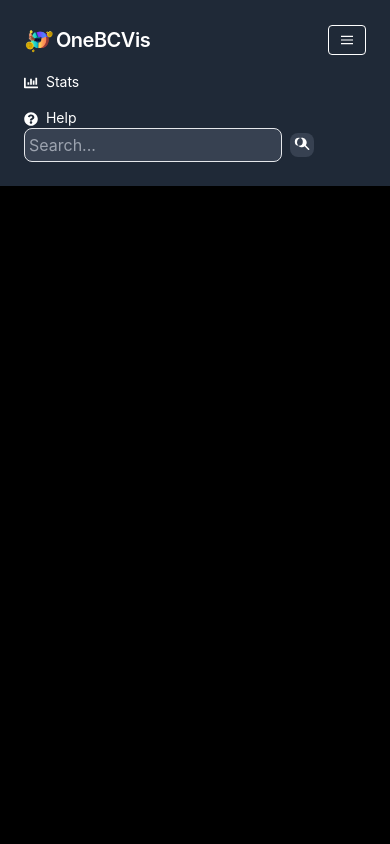
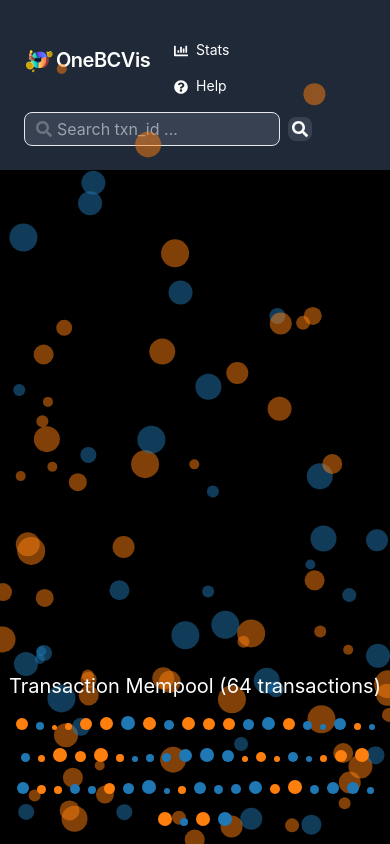
Before and after one commit to ThaminduSathruwan/bc-vercel-front, a React (Create React App) app: page / in a window 390 px wide. Built offline with nearby package versions, Linux system fonts and the light colour scheme.

Commit message:
FRONTEND-3 UI implementation of search box for transaction search and help dialog box

```diff
--- a/src/App.tsx
+++ b/src/App.tsx
@@ -32,6 +32,86 @@ function App() {
   const [transactionData, setTransactionData] = useState<TransactionData | null>(null);
   const [statsData, setStatsData] = useState<StatsData>();
 
+  const renderStatsContent = (statsData: StatsData) => {
+    if (!statsData) {
+      return <div>Loading...</div>;
+    }
+
+    return (
+      <div className="max-w-screen-lg mx-auto px-4">
+        <ul className="mt-4 divide-y divide-gray-400">
+          <li className="py-2 flex flex-wrap sm:flex-nowrap">
+            <span className="w-full sm:w-1/2 font-bold text-right">Transaction Count (Last 1 Hour) :</span>
+            <span className="w-full sm:w-1/2 font-bold">{statsData.transaction_count}</span>
+          </li>
+          <li className="py-2 flex flex-wrap sm:flex-nowrap">
+            <span className="w-full sm:w-1/2 font-bold text-right">Block Count (Last 1 Hour) :</span>
+            <span className="w-full sm:w-1/2 font-bold">{statsData.block_count}</span>
+          </li>
+          <li className="py-2 flex flex-wrap sm:flex-nowrap">
+            <span className="w-full sm:w-1/2 font-bold text-right">Total Transaction Amount (Last 1 Hour) :</span>
+            <span className="w-full sm:w-1/2 font-bold">{statsData.total_tx_amount}</span>
+          </li>
+        </ul>
+        <div className="mt-8">
+          <h2 className="text-lg font-semibold mb-2">Top Miners (Last 1000 Blocks)</h2>
+          <div className="w-full sm:w-64 h-auto mx-auto">
+            <PieChart miners={statsData.miners} />
+          </div>
+        </div>
+      </div>
+    );
+  };
+
+  const renderTransactionContent = (transactionData: TransactionData) => {
+    return (
+      <div>
+        <ul className="mt-4 divide-y divide-gray-400">
+          <li className="py-2 flex flex-wrap sm:flex-nowrap">
+            <span className="w-full sm:w-1/2 font-bold text-right">Transaction ID &nbsp;:</span>
+            <span className="w-full sm:w-1/2 font-bold text-left">&nbsp;&nbsp;{transactionData.txn_id}</span>
+          </li>
+          <li className="py-2 flex flex-wrap sm:flex-nowrap">
+            <span className="w-full sm:w-1/2 font-bold text-right">Transaction Size &nbsp;:</span>
+            <span className="w-full sm:w-1/2 font-bold text-left">&nbsp;&nbsp;{transactionData.txn_size}</span>
+          </li>
+          <li className="py-2 flex flex-wrap sm:flex-nowrap">
+            <span className="w-full sm:w-1/2 font-bold text-right">Transaction Type &nbsp;:</span>
+            <span className="w-full sm:w-1/2 font-bold text-left">&nbsp;&nbsp;{transactionData.txn_type}</span>
+          </li>
+          <li className="py-2 flex flex-wrap sm:flex-nowrap">
+            <span className="w-full sm:w-1/2 font-bold text-right">View More &nbsp;:</span>
+            <a href={`https://etherscan.io/tx/${transactionData.txn_id}`} target="_blank" rel="noopener noreferrer" className="w-full sm:w-1/2 font-bold text-blue-500 hover:underline text-left">&nbsp;&nbsp;View on Etherscan</a>
+          </li>
+        </ul>
+      </div>
+    );
+  }
+
+  const renderHelpContent = () => {
+    return (
+      <div className="max-w-screen-md mx-auto px-4 py-8">
+        <h2 className="text-2xl font-semibold mb-4 text-center">Welcome to the Help Center</h2>
+        <div className="bg-gray-800 border border-gray-100 shadow-md rounded-lg p-6">
+          <h3 className="text-xl font-semibold mb-4 text-white">Getting Started</h3>
+          <p className="mb-4 text-white">To begin exploring the Blockchain Visualizer, simply enter a transaction ID or block hash in the search bar. The visualizer will then display the transaction details or block information, allowing you to interactively explore the blockchain.</p>
+
+          <h3 className="text-xl font-semibold mb-4 text-white">FAQs</h3>
+          <div className="mb-4">
+            <p className="mb-2 text-white"><strong>Q: What blockchain networks does the visualizer support?</strong></p>
+            <p className="mb-4 text-white">A: Our visualizer currently supports popular blockchain networks such as Ethereum and Bitcoin. We're continuously expanding our support to include more networks in the future.</p>
+
+            <p className="mb-2 text-white"><strong>Q: How frequently is the blockchain data updated?</strong></p>
+            <p className="mb-4 text-white">A: The blockchain data displayed in our visualizer is updated in real-time, ensuring that you have access to the latest information.</p>
+          </div>
+
+          <h3 className="text-xl font-semibold mb-4 text-white">Contact Us</h3>
+          <p className="text-white">If you have any further questions or encounter any issues while using our Blockchain Visualizer, please don't hesitate to contact our support team. We're here to help!</p>
+        </div>
+      </div>
+    );
+  }
+
   const openStatsModal = () => {
     const fetchStatsData = async () => {
       try {
@@ -45,38 +125,6 @@ function App() {
 
     fetchStatsData();
   }
-
-const renderStatsContent = (statsData: StatsData) => {
-  if (!statsData) {
-    return <div>Loading...</div>;
-  }
-
-  return (
-    <div className="max-w-screen-lg mx-auto px-4">
-      <ul className="mt-4 divide-y divide-gray-400">
-        <li className="py-2 flex flex-wrap sm:flex-nowrap">
-          <span className="w-full sm:w-1/2 font-bold text-right">Transaction Count (Last 1 Hour):</span>
-          <span className="w-full sm:w-1/2 font-bold">{statsData.transaction_count}</span>
-        </li>
-        <li className="py-2 flex flex-wrap sm:flex-nowrap">
-          <span className="w-full sm:w-1/2 font-bold text-right">Block Count (Last 1 Hour):</span>
-          <span className="w-full sm:w-1/2 font-bold">{statsData.block_count}</span>
-        </li>
-        <li className="py-2 flex flex-wrap sm:flex-nowrap">
-          <span className="w-full sm:w-1/2 font-bold text-right">Total Transaction Amount (Last 1 Hour):</span>
-          <span className="w-full sm:w-1/2 font-bold">{statsData.total_tx_amount}</span>
-        </li>
-      </ul>
-      <div className="mt-8">
-        <h2 className="text-lg font-semibold mb-2">Top Miners (Last 1000 Blocks)</h2>
-        <div className="w-full sm:w-64 h-auto mx-auto">
-          <PieChart miners={statsData.miners} />
-        </div>
-      </div>
-    </div>
-  );
-};
-
 
   const closeStatsModal = () => {
     setIsStatsOpen(false);
@@ -99,17 +147,30 @@ const renderStatsContent = (statsData: StatsData) => {
   }
 
   const handleSetTransactionData = (txnData: TransactionData) => {
-    console.log(txnData);
     setTransactionData(txnData);
     openTransactionModal();
+  }
+
+  const onSearch = (searchQuery: string) => {
+    const fetchTransactionData = async () => {
+            try {
+              const transactonData = await Service.getTransactionData(searchQuery);
+              handleSetTransactionData(transactonData);
+            } catch (error) {
+              console.error(error);
+            }
+        };
+
+    fetchTransactionData();
   }
 
   const ref = React.useRef<StackedCarousel>(null);
 
   return (
     <div className="App bg-black text-white w-screen h-screen"> {/* Use overflow-hidden to prevent scrolling */}
-      <Navbar openStatsModal={openStatsModal} openHelpModal={openHelpModal} />
-      {/* <TransactionStream setTransactionData={handleSetTransactionData}/> */}
+      <Navbar openStatsModal={openStatsModal} openHelpModal={openHelpModal} onSearch={onSearch} />
+      <TransactionStream setTransactionData={handleSetTransactionData}/>
+
       {/* Dialog Boxes */}
       <DialogBoxModal
         isOpen={isStatsOpen}
@@ -123,7 +184,7 @@ const renderStatsContent = (statsData: StatsData) => {
       <DialogBoxModal
         isOpen={isHelpOpen}
         title="Help"
-        body={<div>Help content goes here.</div>}
+        body={renderHelpContent()}
         buttons={[
           { text: "Close", onClick: closeHelpModal },
         ]}
@@ -132,23 +193,7 @@ const renderStatsContent = (statsData: StatsData) => {
       <DialogBoxModal
         isOpen={isTransactionOpen}
         title="Transaction Details"
-        // show transaction data in the body like txn_hash, txn_size, txn_type, txn_fee, etc.
-        body={<div>
-          <ul className="mt-4 divide-y divide-gray-400">
-            <li className="py-2 flex">
-              <span className="w-1/3">Transaction ID:</span>
-              <span className="w-2/3">{transactionData?.txn_id}</span>
-            </li>
-            <li className="py-2 flex">
-              <span className="w-1/3">Transaction Size:</span>
-              <span className="w-2/3">{transactionData?.txn_size}</span>
-            </li>
-            <li className="py-2 flex">
-              <span className="w-1/3">Transaction Type:</span>
-              <span className="w-2/3">{transactionData?.txn_type}</span>
-            </li>
-          </ul>
-        </div>}
+        body={transactionData ? renderTransactionContent(transactionData) : <div>Loading...</div>}
         buttons={[
           { text: "Close", onClick: closeTransactionModal },
         ]}
--- a/src/components/DialogBoxModal.tsx
+++ b/src/components/DialogBoxModal.tsx
@@ -36,7 +36,7 @@ const DialogBoxModal: React.FC<DialogBoxModalProps> = ({ isOpen, title, body, bu
           </svg>
         </button>
         <div className="flex justify-between items-center">
-          <h2 className="text-xl font-bold">{title}</h2>
+          <h1 className="text-xl font-bold">{title}</h1>
         </div>
         <div>{body}</div>
         <div className="mt-4 flex justify-end">
--- a/src/components/Navbar.tsx
+++ b/src/components/Navbar.tsx
@@ -1,14 +1,20 @@
-// Navbar.tsx
-
-import React, { useState, FunctionComponent } from "react";
-import { FaChartBar, FaCog, FaQuestionCircle } from 'react-icons/fa';
+import React, { useState } from "react";
+import { FaChartBar, FaQuestionCircle, FaSearch } from 'react-icons/fa';
 import Logo from "../Assets/Logo.png";
 
 interface NavbarProps {
   openStatsModal: () => void;
   openHelpModal: () => void;
+  onSearch: (query: string) => void;
 }
-const Navbar: React.FC<NavbarProps> = ({openStatsModal, openHelpModal}) => {
+
+const Navbar: React.FC<NavbarProps> = ({ openStatsModal, openHelpModal, onSearch }) => {
+  const [searchQuery, setSearchQuery] = useState("");
+
+  const handleSearch = () => {
+    onSearch(searchQuery);
+    setSearchQuery("");
+  };
 
   return (
     <nav className="flex items-center justify-between flex-wrap bg-gray-800 p-6">
@@ -16,58 +22,41 @@ const Navbar: React.FC<NavbarProps> = ({openStatsModal, openHelpModal}) => {
         <img src={Logo} alt="Site Logo" className="h-8 w-8" />
         <span className="font-semibold text-xl tracking-tight">OneBCVis</span>
       </div>
-      <div className="block lg:hidden">
-        <button className="flex items-center px-3 py-2 border rounded text-white border-white hover:text-white hover:border-white">
-          <svg
-            className="fill-current h-3 w-3"
-            viewBox="0 0 20 20"
-            xmlns="http://www.w3.org/2000/svg"
-          >
-            <title>Menu</title>
-            <path
-              d="M0 3h20v2H0V3zm0 6h20v2H0V9zm0 6h20v2H0v-2z"
-            />
-          </svg>
-        </button>
-      </div>
-      <div className="w-full block flex-grow lg:flex lg:items-center lg:w-auto">
-        <div className="w-full block flex-grow lg:flex lg:items-center lg:w-auto">
-          <div className="text-sm lg:flex-grow">
+      <div className="flex-grow text-center lg:text-left">
+        <div className="text-sm">
           <button
             className="block mt-4 lg:inline-block lg:mt-0 text-white hover:text-white mr-4"
-              onClick={() => openStatsModal()}
+            onClick={openStatsModal}
           >
             <FaChartBar className="inline-block mr-1" /> Stats
           </button>
           <button
             className="block mt-4 lg:inline-block lg:mt-0 text-white hover:text-white"
-              onClick={() => openHelpModal()}
+            onClick={openHelpModal}
           >
             <FaQuestionCircle className="inline-block mr-1" /> Help
           </button>
         </div>
       </div>
-        <div className="flex items-center">
+      <div className="flex items-center mt-4 lg:mt-0 lg:ml-auto">
+        <div className="relative">
           <input
-            className="border rounded-lg p-1 bg-gray-700 text-white"
+            className="border rounded-lg p-1 pl-8 bg-gray-700 text-white w-64" // Adjust width here
             type="text"
-            placeholder="Search..."
+            placeholder="Search txn_id ..."
+            value={searchQuery}
+            onChange={(e) => setSearchQuery(e.target.value)}
           />
-          <button className="ml-2 p-1 bg-gray-700 text-white rounded-lg">
-            <svg
-              className="fill-current h-4 w-4"
-              viewBox="0 0 20 20"
-              xmlns="http://www.w3.org/2000/svg"
+          <div className="absolute inset-y-0 left-0 pl-3 flex items-center pointer-events-none">
+            <FaSearch className="text-gray-500" />
+          </div>
+        </div>
+        <button
+          className="p-1 bg-gray-700 text-white rounded-lg ml-2"
+          onClick={handleSearch}
         >
-              <title>Search</title>
-              <path
-                fillRule="evenodd"
-                d="M13.293 11.707a6 6 0 111.414-1.414l4.243 4.243a1 1 0 01-1.414 1.414l-4.243-4.243zM6 11a5 5 0 100-10 5 5 0 000 10z"
-                clipRule="evenodd"
-              />
-            </svg>
+          <FaSearch />
         </button>
-        </div>
       </div>
     </nav>
   );
```
Lines whose indentation alone changed are shown as unchanged.
